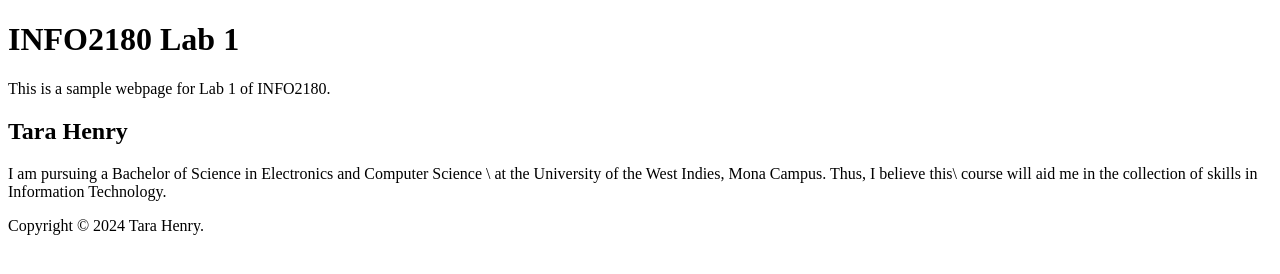
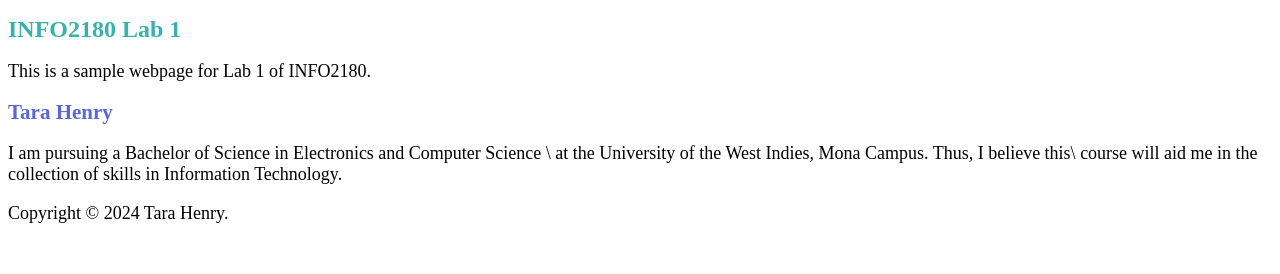
Before and after one commit to TaraHenry/info2180-lab1, a plain HTML site: page index.html in a window 1280 px wide. Drawn offline with Linux system fonts and the light colour scheme.

Commit message:
Added styles to html file

```diff
--- a/index.html
+++ b/index.html
@@ -5,6 +5,7 @@
         <meta name="viewport" content="width=device-width, initial-scale=1.0">
         <meta http-equiv="X-UA-Compatible" content="ie=edge">
         <title>INFO2180 Lab 1</title>
+        <link href="styles.css" rel="stylesheet" type="text/css">
     </head>
     <body>
         <header>
--- /dev/null
+++ b/styles.css
@@ -0,0 +1,13 @@
+h1 {
+    font-size: 24px;
+    color: #38b2ac;
+}
+
+h2 {
+    font-size: 21px;
+    color: #5a67d8;
+}
+
+p {
+    font-size: 18px;
+}
```
